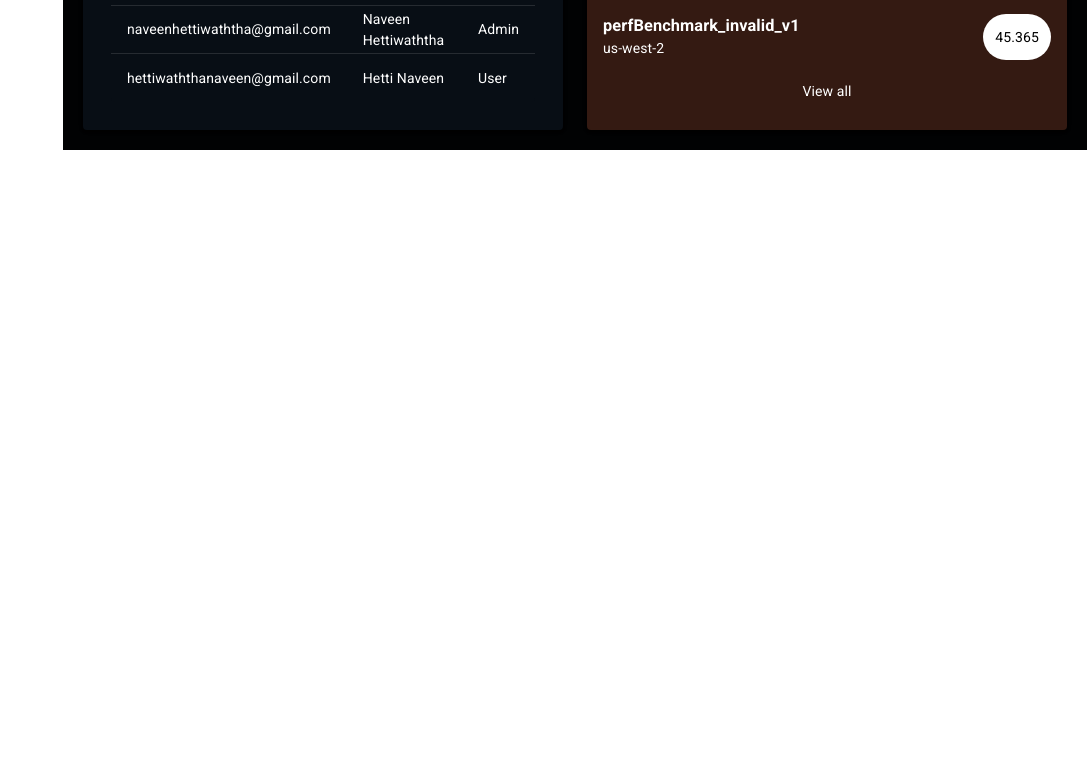
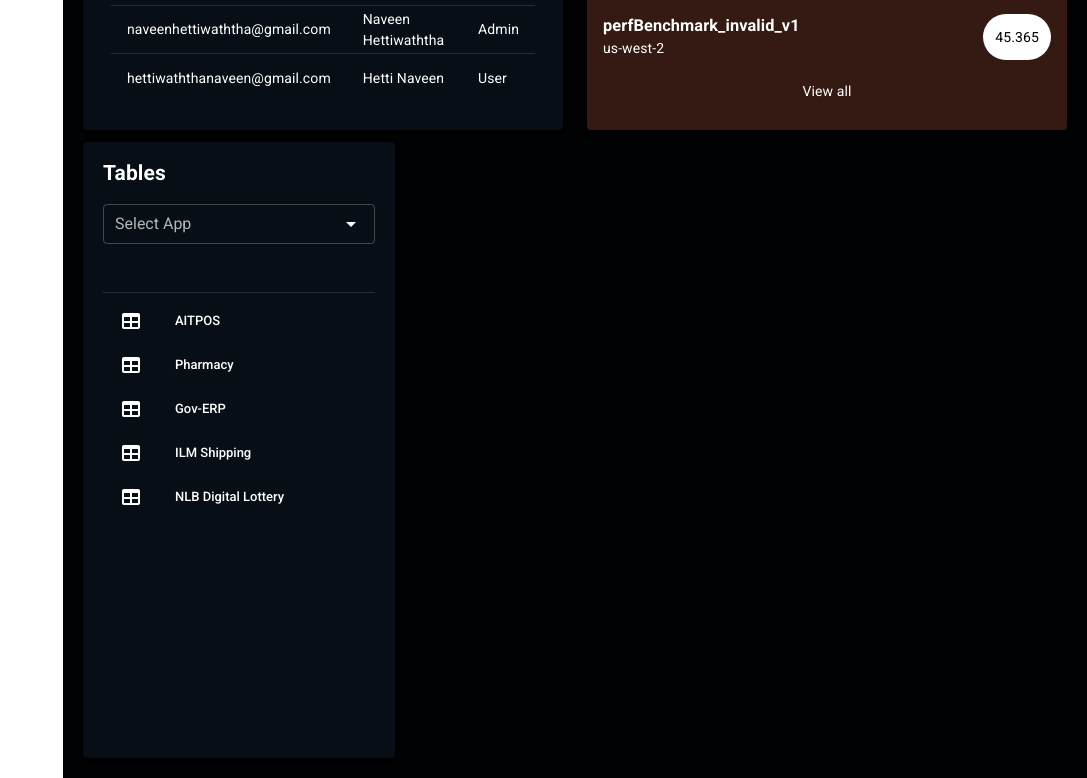
Before and after one commit to NaveenDanj/spring-db-frontend, a Vue app: page / in a window 1280 px wide. Shown: the part 1163-1941 px from the top of the page, without its empty margins (193-1280 px from the left). Before the commit the page ends 1313 px from the top, so only its background shows below. Built offline with nearby package versions, Linux system fonts and the light colour scheme.

Commit message:
added database visualizer page

```diff
--- a/src/router/index.js
+++ b/src/router/index.js
@@ -19,7 +19,7 @@ const routes = [
     path: '/register',
     name: 'Register',
     component: () => import('../views/Auth/Register.vue')
-  }
+  },
 ]
 
 const router = new VueRouter({
--- /dev/null
+++ b/src/views/Dashboard/DatabaseVisualizer.vue
@@ -0,0 +1,68 @@
+<template>
+  <div>
+    <v-row style="min-height: 80vh">
+      <v-col cols="12" md="4" style="min-height: 100%">
+        <v-card color="#080E15" dark style="height: 100%">
+          <v-card-text class="pa-5">
+            <div>
+              <h2 class="white--text">Tables</h2>
+
+              <v-select
+                outlined
+                dense
+                class="mt-5"
+                label="Select App"
+                :items="['AITPOS', 'NLB', 'ILM']"
+              />
+
+              <br />
+              <v-divider />
+
+              <v-list dense nav class="mt-0" color="#080E15">
+                <v-list-item v-for="item in items" :key="item.title" link>
+                  <v-list-item-icon>
+                    <v-icon>{{ item.icon }}</v-icon>
+                  </v-list-item-icon>
+
+                  <v-list-item-content>
+                    <v-list-item-title>{{ item.title }}</v-list-item-title>
+                  </v-list-item-content>
+                </v-list-item>
+              </v-list>
+            </div>
+          </v-card-text>
+        </v-card>
+      </v-col>
+
+      <v-col cols="12" md="8" style="min-height: 100%"> </v-col>
+    </v-row>
+  </div>
+</template>
+
+<script>
+import AllBackups from "../../components/Backup/AllBackups.vue";
+import BackupSettings from "../../components/Backup/BackupSettings.vue";
+export default {
+  data() {
+    return {
+      items: [
+        { title: "AITPOS", icon: "mdi-table" },
+        { title: "Pharmacy", icon: "mdi-table" },
+        { title: "Gov-ERP", icon: "mdi-table" },
+        { title: "ILM Shipping", icon: "mdi-table" },
+        { title: "NLB Digital Lottery", icon: "mdi-table" },
+      ],
+
+      page: 1,
+      activeSettings: "All Backups",
+    };
+  },
+  components: { AllBackups, BackupSettings },
+
+  methods: {
+    handleNavigateSettings(item) {
+      this.activeSettings = item.title;
+    },
+  },
+};
+</script>
--- a/src/views/Home.vue
+++ b/src/views/Home.vue
@@ -56,6 +56,7 @@
       <AppManager v-if="active == 'App Manager' " />
       <User v-if="active == 'Users' " />
       <Instance v-if="active == 'Instance' " />
+      <DatabaseVisualizer />
 
       <!-- <v-footer color="#080E15" class="mt-10" dark>
         <v-col cols="12" class="d-flex justify-space-between" >
@@ -83,6 +84,7 @@ import Backup from "./Dashboard/Backup.vue";
 import AppManager from "./Dashboard/AppManager.vue";
 import User from "./Dashboard/User.vue";
 import Instance from "./Dashboard/Instance.vue";
+import DatabaseVisualizer from "./Dashboard/DatabaseVisualizer.vue";
 
 export default {
   name: "Home",
@@ -95,12 +97,13 @@ export default {
         { title: "Backups", icon: "mdi-upload" },
         { title: "App Manager", icon: "mdi-application-braces-outline"},
         { title: "Users", icon: "mdi-account" , to : 'Users' },
+        { title: "Visualizer", icon: "mdi-database-eye"},
         { title: "Instance", icon: "mdi-desktop-classic "},
       ],
       right: null,
     };
   },
-  components: { DashboardPage, Backup, AppManager, User, Instance },
+  components: { DashboardPage, Backup, AppManager, User, Instance, DatabaseVisualizer },
 
   methods : {
 
```
